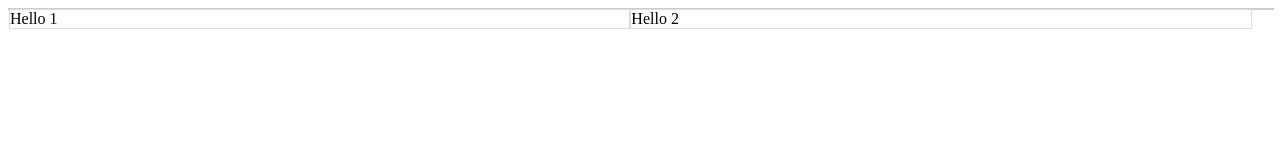
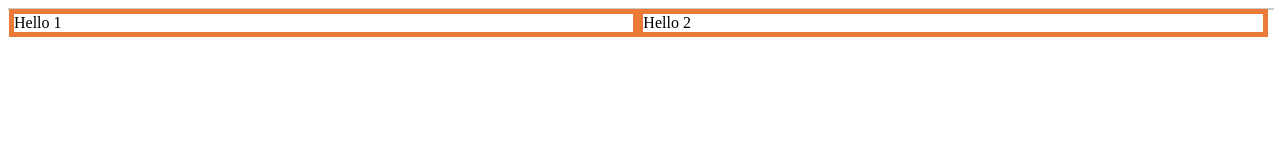
Before and after one commit to PaulaJeanne/MyFancyWebsite, a plain HTML site: page index.html in a window 1280 px wide. Drawn offline with Linux system fonts and the light colour scheme.

Commit message:
struggling

```diff
--- a/index.html
+++ b/index.html
@@ -11,7 +11,7 @@
 
             .columns > div {
                 width: 49%;
-                border: solid 1px #ddd;
+                border: solid 5px #eb7937;
                 float: left;
             }
         </style>
```
